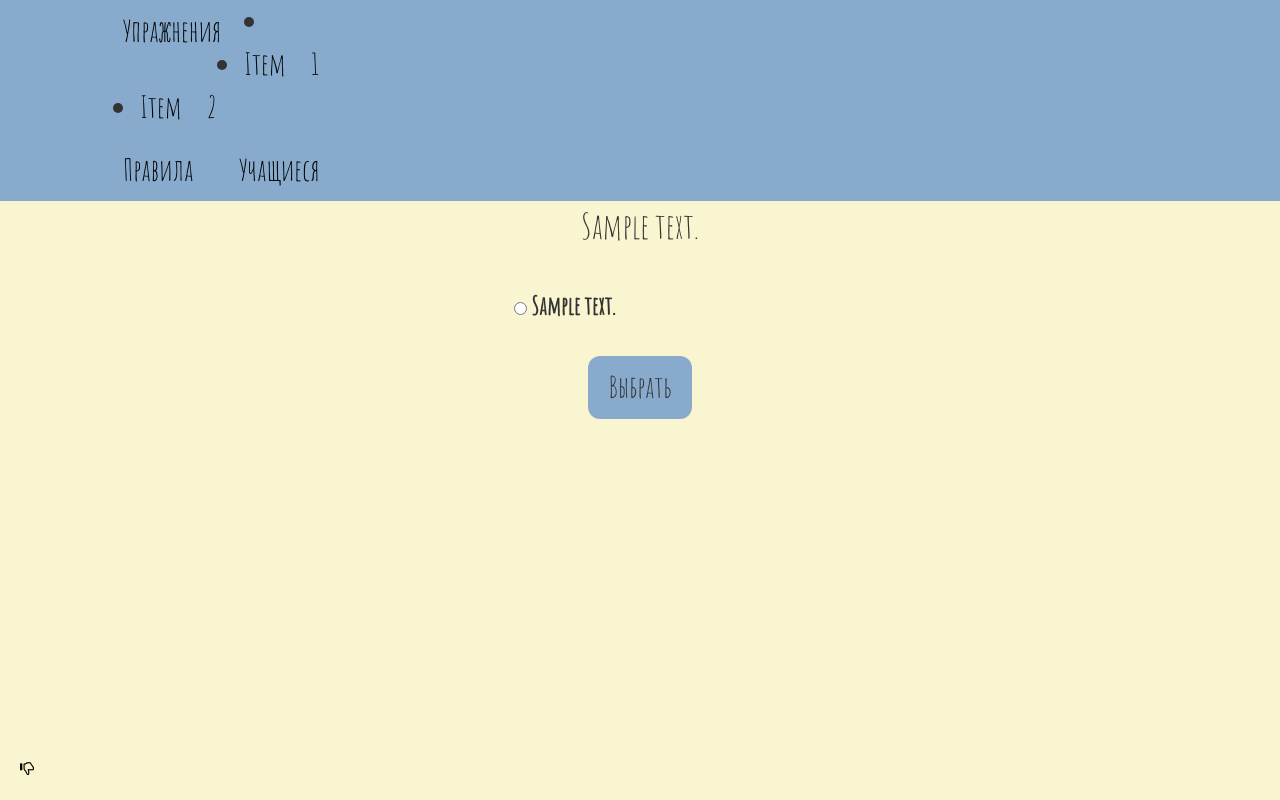
After one commit to rinsgray/infaculty, a Django app: page /test/ in a window 1280 px wide. The commit adds this page. Run offline with Django 3.2, Linux system fonts and the light colour scheme; tables that the repository leaves empty hold one stand-in row (values such as "Sample post"); some libraries are stand-ins or nearby versions.

Commit message:
Added subject for questions with selections and introduced schoolyear

```diff
--- a/arithmetic/templates/arithmetic/base.html
+++ b/arithmetic/templates/arithmetic/base.html
@@ -17,7 +17,13 @@
 <div id="container">
 
 <div class="top_menu">
-  <a href='/exercise/' class="top_menu_button">Упражнения</a>
+  <li><a href='/exercise/' class="top_menu_button">Упражнения<i class="fa fa-angle-down"></i></a>
+    <ul class="submenu">
+      <li><a href="">Item 1</a></li>
+      <li><a href="">Item 2</a></li>
+    </ul>
+  </li>
+
   <a href='/rules/' class="top_menu_button">Правила</a>
   <a href="/students/" class="top_menu_button">Учащиеся</a>
 </div>
--- a/arithmetic/templates/arithmetic/exercise.html
+++ b/arithmetic/templates/arithmetic/exercise.html
@@ -3,7 +3,7 @@
 {%block content%}
 <div class="exercise">
   <a href='/arithmetic/'>Арифметика</a>
-  <a href="/equations/">Уравнения</a>
+  <a href="/formulas/">Уравнения</a>
 </div>
 
 
--- /dev/null
+++ b/arithmetic/templates/arithmetic/formulas.html
@@ -0,0 +1,37 @@
+{%extends 'arithmetic/base.html'%}
+
+{%block content%}
+<div class="equations_question">
+  <p>{{QWStext}}</p>
+</div>
+
+<form action="index.html" method="post">
+
+
+<div class="selection_button">
+  <div class="equations_selection">
+    {%for selection in QWSans%}
+    <input type="radio" id="{{selection.id}}" name="answer" value="{{selection.selection_correct}}"> <label for="{{selection.id}}">{{selection.selection_text}}</label><br>
+    {%endfor%}
+  </div>
+
+  <div>
+    <button onclick="check()" class="equations_button">Выбрать</button>
+
+    <span id="log"> </span>
+    <script>
+      function check(){
+        if (document.querySelector('input[name=answer]:checked').value=="False")
+        {
+          document.getElementById('log').innerHTML=' <font color="red"> &#10008 </font> ';
+        }
+        else
+        {
+          document.location.reload(true);
+        }
+      }
+    </script>
+  </div>
+</div>
+</form>
+{%endblock%}
--- a/arithmetic/urls.py
+++ b/arithmetic/urls.py
@@ -10,6 +10,7 @@ urlpatterns=[
     path('student<int:pk>/', views.student_detail, name='student_detail'),
     path('students/', views.students, name='students'),
     path('arithmetic/', views.arithmetic, name='arithmetic'),
-    path('equations/', views.equations, name='equations'),
+    path('formulas/', views.formulas, name='formulas'),
+    path('test/',views.formulas_forms,name='formulas_forms')
 #    path('filtered/', views.rules_filtered, name='rules_filtered'),
 ]
--- a/arithmetic/views.py
+++ b/arithmetic/views.py
@@ -7,7 +7,7 @@ from .models import Rule, Student, QuestionWithSelection
 def index(request):
     return render(request, 'arithmetic/index.html',{})
 
-def equations(request):
+def formulas(request):
     try:
         QWS = QuestionWithSelection.objects.order_by('?').first()
     except Exception:
@@ -15,6 +15,16 @@ def equations(request):
     QWStext = QWS.QWS_text
     QWSans  = QWS.selection_set.all().order_by('?')
     return render(request, 'arithmetic/equations.html',{'QWStext':QWStext,'QWSans':QWSans})
+
+def formulas_forms(request):
+    try:
+        QWS = QuestionWithSelection.objects.order_by('?').first()
+    except Exception:
+        QWS = None
+    QWStext = QWS.QWS_text
+    QWSans  = QWS.selection_set.all().order_by('?')
+    return render(request, 'arithmetic/formulas.html',{'QWStext':QWStext,'QWSans':QWSans})
+
 
 def arithmetic(request):
     left=randint(10,40)
```
